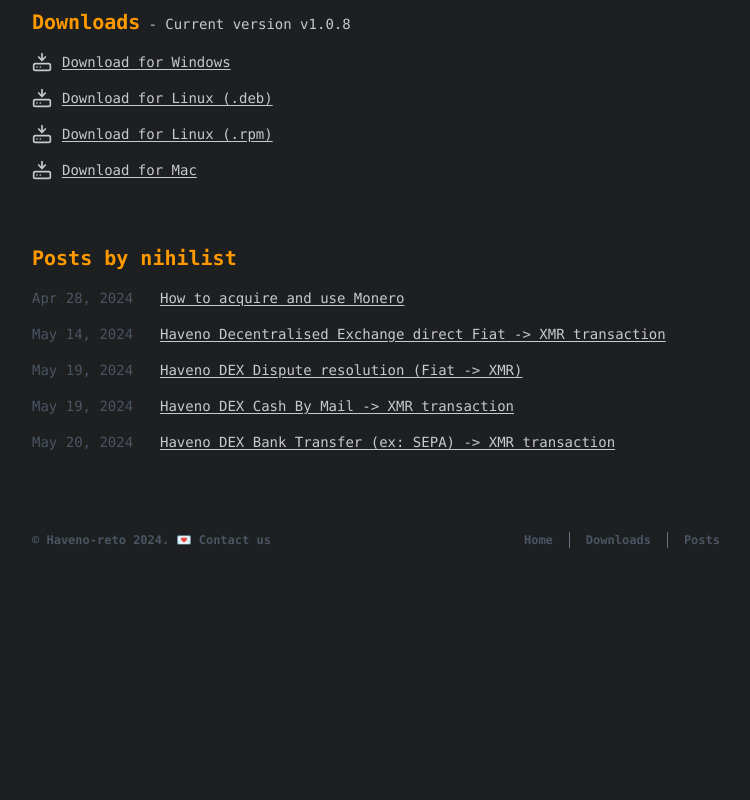
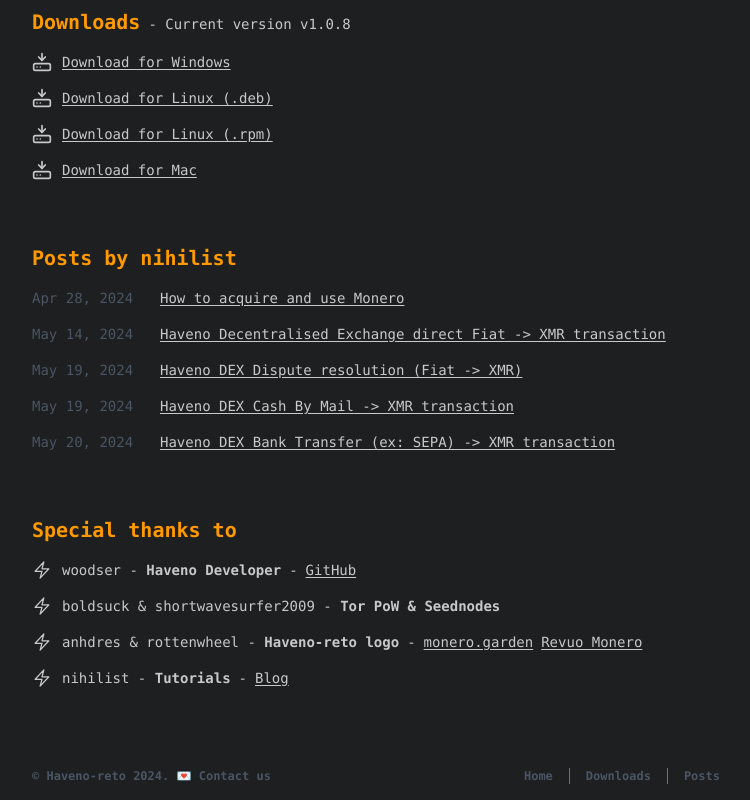
Before and after one commit to retoaccess1/retoaccess1.github.io, an Astro site: page / in a window 1280 px wide. Shown: the part 892-1692 px from the top of the page, without its empty margins (256-1006 px from the left). Before the commit the page ends 1456 px from the top, so only its background shows below. Built offline with nearby package versions, Linux system fonts and the light colour scheme; Astro itself is replaced by a stand-in of ours.

Commit message:
feat: add special thanks section

```diff
--- a/src/pages/index.astro
+++ b/src/pages/index.astro
@@ -145,4 +145,133 @@
 			}
 		</ul>
 	</section>
+	<section class="mt-16">
+		<h2 class="title mb-4 text-xl">Special thanks to</h2>
+		<dl class="space-y-4">
+			<div class="flex gap-2">
+				<dt>
+					<div class="flex items-center justify-between gap-2.5">
+						<span>
+							<svg
+								width="20"
+								height="20"
+								xmlns="http://www.w3.org/2000/svg"
+								fill="none"
+								viewBox="0 0 24 24"
+								stroke-width="1.5"
+								stroke="currentColor"
+							>
+								<path
+									stroke-linecap="round"
+									stroke-linejoin="round"
+									d="m3.75 13.5 10.5-11.25L12 10.5h8.25L9.75 21.75 12 13.5H3.75Z"></path>
+							</svg>
+						</span>
+						<div class="flex flex-col md:flex-row md:gap-2">
+							<p class="reto-text">
+								woodser - <span class="font-bold">Haveno Developer</span>
+							</p>
+							<span class="hidden md:inline">-</span>
+
+							<a class="reto-link" data-astro-prefetch href={"https://github.com/woodser"}>GitHub</a
+							>
+						</div>
+					</div>
+				</dt>
+			</div>
+			<div class="flex gap-2">
+				<dt>
+					<div class="flex items-center justify-between gap-2.5">
+						<span>
+							<svg
+								width="20"
+								height="20"
+								xmlns="http://www.w3.org/2000/svg"
+								fill="none"
+								viewBox="0 0 24 24"
+								stroke-width="1.5"
+								stroke="currentColor"
+							>
+								<path
+									stroke-linecap="round"
+									stroke-linejoin="round"
+									d="m3.75 13.5 10.5-11.25L12 10.5h8.25L9.75 21.75 12 13.5H3.75Z"></path>
+							</svg>
+						</span>
+						<p class="reto-text">
+							boldsuck & shortwavesurfer2009 - <span class="font-bold">Tor PoW & Seednodes</span>
+						</p>
+					</div>
+				</dt>
+			</div>
+			<div class="flex gap-2">
+				<dt>
+					<div class="flex items-center justify-between gap-2.5">
+						<span>
+							<svg
+								width="20"
+								height="20"
+								xmlns="http://www.w3.org/2000/svg"
+								fill="none"
+								viewBox="0 0 24 24"
+								stroke-width="1.5"
+								stroke="currentColor"
+							>
+								<path
+									stroke-linecap="round"
+									stroke-linejoin="round"
+									d="m3.75 13.5 10.5-11.25L12 10.5h8.25L9.75 21.75 12 13.5H3.75Z"></path>
+							</svg>
+						</span>
+						<div class="flex flex-col md:flex-row md:gap-2">
+							<p class="reto-text">
+								anhdres & rottenwheel - <span class="font-bold">Haveno-reto logo</span>
+							</p>
+							<span class="hidden md:inline">-</span>
+							<div class="flex gap-2">
+								<a class="reto-link" data-astro-prefetch href={"https://monero.garden/"}
+									>monero.garden</a
+								>
+								<a class="reto-link" data-astro-prefetch href={"https://www.revuo-xmr.com/"}
+									>Revuo Monero</a
+								>
+							</div>
+						</div>
+					</div>
+				</dt>
+			</div>
+			<div class="flex gap-2">
+				<dt>
+					<div class="flex items-center justify-between gap-2.5">
+						<span>
+							<svg
+								width="20"
+								height="20"
+								xmlns="http://www.w3.org/2000/svg"
+								fill="none"
+								viewBox="0 0 24 24"
+								stroke-width="1.5"
+								stroke="currentColor"
+							>
+								<path
+									stroke-linecap="round"
+									stroke-linejoin="round"
+									d="m3.75 13.5 10.5-11.25L12 10.5h8.25L9.75 21.75 12 13.5H3.75Z"></path>
+							</svg>
+						</span>
+						<div class="flex flex-col md:flex-row md:gap-2">
+							<p class="reto-text">
+								nihilist - <span class="font-bold">Tutorials</span>
+							</p>
+							<span class="hidden md:inline">-</span>
+
+							<a class="reto-link" data-astro-prefetch href={"https://blog.nihilism.network/"}
+								>Blog</a
+							>
+						</div>
+					</div>
+				</dt>
+			</div>
+		</dl>
+	</section>
 </PageLayout>
```
